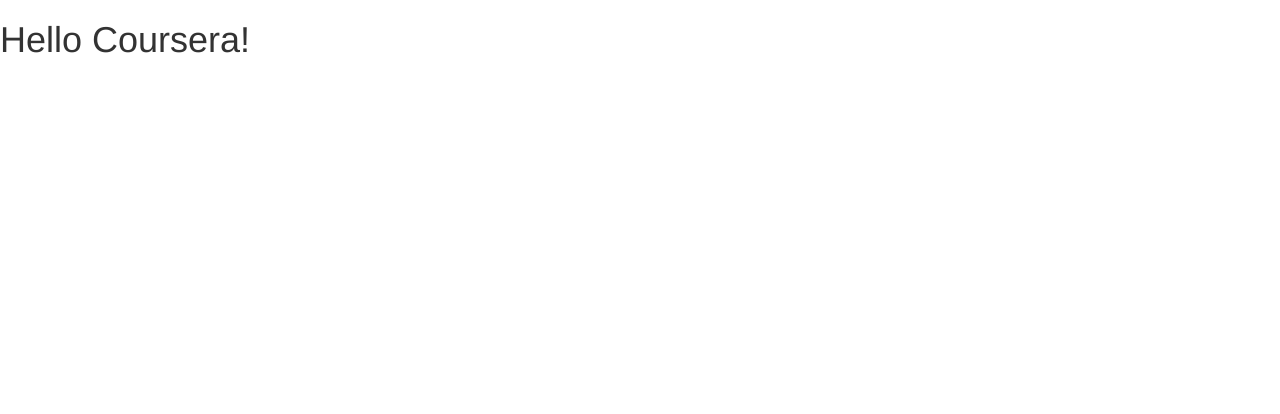
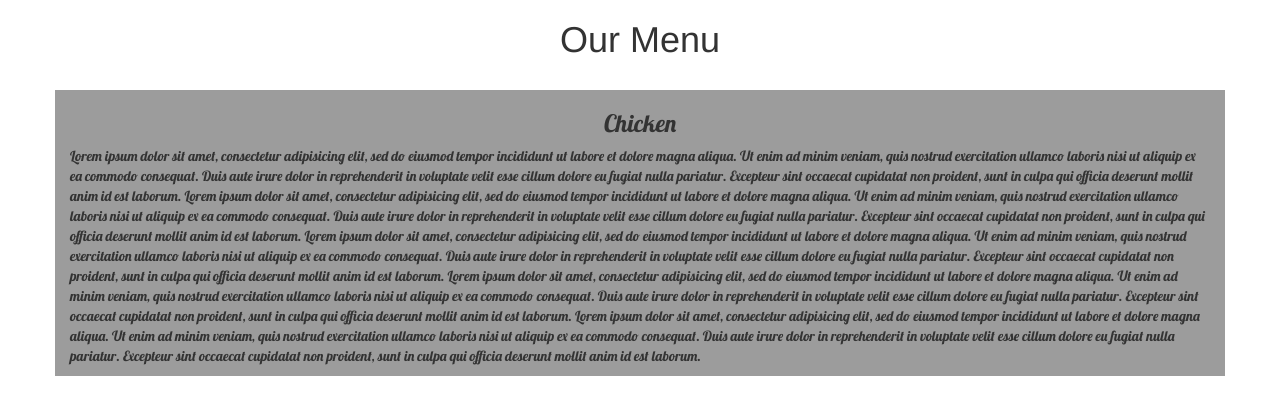
Before and after one commit to rotkehlxen/webdev, a plain HTML site: page food-menu-twbs/index.html in a window 1280 px wide. Drawn offline with Linux system fonts and the light colour scheme.

Commit message:
level of the evening

```diff
--- a/food-menu-twbs/css/styles.css
+++ b/food-menu-twbs/css/styles.css
@@ -0,0 +1,16 @@
+* {
+	box-sizing: border-box;
+	font-family: 'Lobster', cursive;
+}
+
+#main-content h3 {
+	text-align: center;
+}
+
+#main {
+	background-color: #9C9C9C;
+}
+
+.text-center{
+	margin-bottom: 30px;
+}
--- a/food-menu-twbs/index.html
+++ b/food-menu-twbs/index.html
@@ -12,13 +12,49 @@
       <script src="https://oss.maxcdn.com/respond/1.4.2/respond.min.js"></script>
     <![endif]-->
 
-    <title>Boostrap Starter Page</title>
+    <title>Restaurant Menu</title>
     <link rel="stylesheet" href="css/bootstrap.min.css">
     <link rel="stylesheet" href="css/styles.css">
+    <link href="https://fonts.googleapis.com/css2?family=Lobster&display=swap" rel="stylesheet">
+
   </head>
 <body>
 
-  <h1>Hello Coursera!</h1>
+  <h1 class="text-center">Our Menu</h1>
+
+  <div id="main-content" class="container">
+    <div class="row">
+      <div id="main" class="col-xs-12">
+        <h3>Chicken</h3>
+        <p>Lorem ipsum dolor sit amet, consectetur adipisicing elit, sed do eiusmod
+        tempor incididunt ut labore et dolore magna aliqua. Ut enim ad minim veniam,
+        quis nostrud exercitation ullamco laboris nisi ut aliquip ex ea commodo
+        consequat. Duis aute irure dolor in reprehenderit in voluptate velit esse
+        cillum dolore eu fugiat nulla pariatur. Excepteur sint occaecat cupidatat non
+        proident, sunt in culpa qui officia deserunt mollit anim id est laborum. Lorem ipsum dolor sit amet, consectetur adipisicing elit, sed do eiusmod
+        tempor incididunt ut labore et dolore magna aliqua. Ut enim ad minim veniam,
+        quis nostrud exercitation ullamco laboris nisi ut aliquip ex ea commodo
+        consequat. Duis aute irure dolor in reprehenderit in voluptate velit esse
+        cillum dolore eu fugiat nulla pariatur. Excepteur sint occaecat cupidatat non
+        proident, sunt in culpa qui officia deserunt mollit anim id est laborum. Lorem ipsum dolor sit amet, consectetur adipisicing elit, sed do eiusmod
+        tempor incididunt ut labore et dolore magna aliqua. Ut enim ad minim veniam,
+        quis nostrud exercitation ullamco laboris nisi ut aliquip ex ea commodo
+        consequat. Duis aute irure dolor in reprehenderit in voluptate velit esse
+        cillum dolore eu fugiat nulla pariatur. Excepteur sint occaecat cupidatat non
+        proident, sunt in culpa qui officia deserunt mollit anim id est laborum. Lorem ipsum dolor sit amet, consectetur adipisicing elit, sed do eiusmod
+        tempor incididunt ut labore et dolore magna aliqua. Ut enim ad minim veniam,
+        quis nostrud exercitation ullamco laboris nisi ut aliquip ex ea commodo
+        consequat. Duis aute irure dolor in reprehenderit in voluptate velit esse
+        cillum dolore eu fugiat nulla pariatur. Excepteur sint occaecat cupidatat non
+        proident, sunt in culpa qui officia deserunt mollit anim id est laborum. Lorem ipsum dolor sit amet, consectetur adipisicing elit, sed do eiusmod
+        tempor incididunt ut labore et dolore magna aliqua. Ut enim ad minim veniam,
+        quis nostrud exercitation ullamco laboris nisi ut aliquip ex ea commodo
+        consequat. Duis aute irure dolor in reprehenderit in voluptate velit esse
+        cillum dolore eu fugiat nulla pariatur. Excepteur sint occaecat cupidatat non
+        proident, sunt in culpa qui officia deserunt mollit anim id est laborum.</p>
+      </div>
+    </div>
+  </div>
 
   <!-- jQuery (Bootstrap JS plugins depend on it) -->
   <script src="js/jquery-1.11.3.min.js"></script>
```
